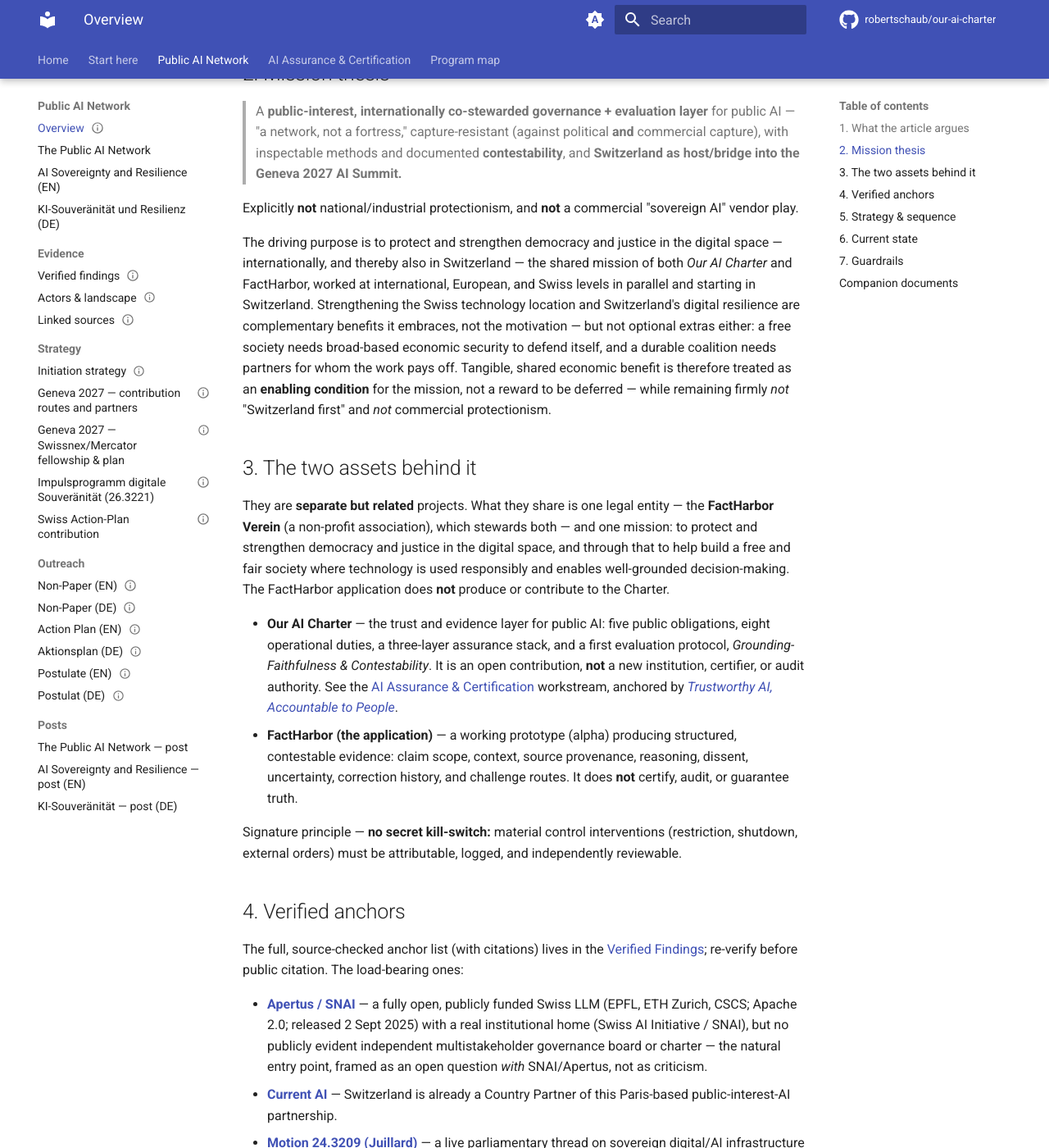
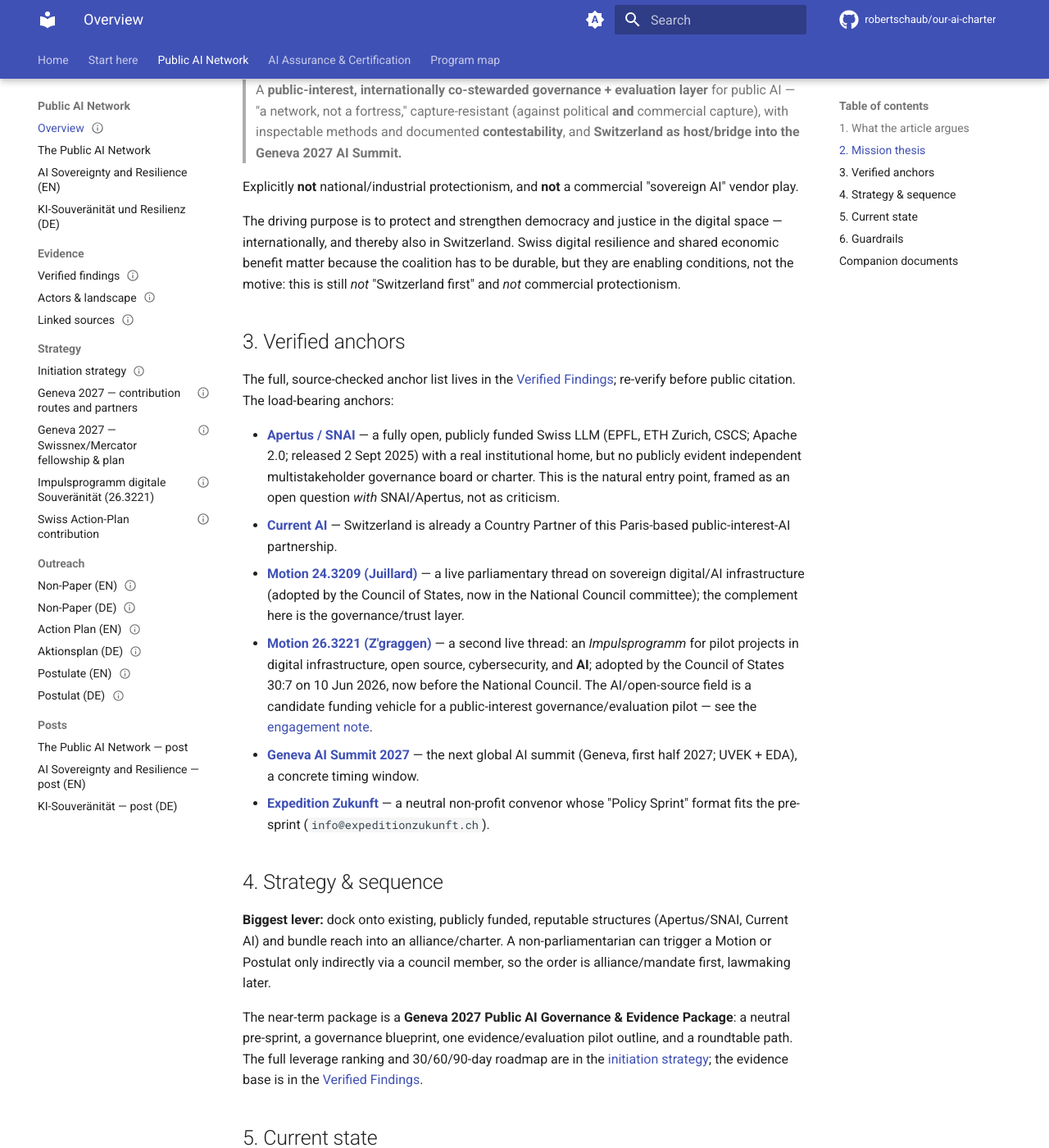
Before and after one commit to robertschaub/our-ai-charter, an MkDocs documentation site: the page built from docs/Public AI Network/briefing.md, in a window 1280 px wide and 1400 px high, scrolled down 762 px. Shown: the whole window at 82% size. Built offline with MkDocs 1.6.1 and Material for MkDocs 9.7.7, drawn with Linux system fonts in a browser that asks for light colours; plug-ins that fetch from the network failed and are left out; comment, search, counter and statistics services are not loaded; some of the changed text lies outside the part shown.

Commit message:
docs(public-ai): tighten overview briefing

```diff
--- a/docs/Public AI Network/briefing.md
+++ b/docs/Public AI Network/briefing.md
@@ -4,16 +4,16 @@
 
 # Public AI governance — initiative briefing
 
-This briefs anyone picking up the initiative behind the *Public AI Network* workstream. It builds on the published article *"KI-Souveränität und Resilienz: Den Schweizer Innovationsstandort nutzen, um international freiheitliche Werte zu stärken"* and its English companion *[The Public AI Network](Published/the-public-ai-network.md)*. Initiator: Robert Schaub (FactHarbor / Our AI Charter, `info@factharbor.ch`).
+This is the orientation page for the *Public AI Network* workstream. It builds on the published article *"KI-Souveränität und Resilienz: Den Schweizer Innovationsstandort nutzen, um international freiheitliche Werte zu stärken"* and its English companion *[The Public AI Network](Published/the-public-ai-network.md)*. Initiator: Robert Schaub (FactHarbor / Our AI Charter, `info@factharbor.ch`).
 
 ## 1. What the article argues
 
-It takes the public push for an **open Swiss AI model** and adds two arguments:
+The published article takes the public push for an **open Swiss AI model** and adds two arguments:
 
 1. **Governance as the basis of trust.** Trust in AI does not come from a "Made in Switzerland" label; it comes from transparent assumptions, publicly verifiable methods, evidence about real system behaviour, and clearly assigned accountabilities — protected against political *and* commercial capture.
 2. **An international node for free societies.** The biggest leverage is not an isolated national model but Switzerland acting as a **credible host and bridge-builder** for an internationally co-governed public-AI infrastructure serving free, rule-of-law societies.
 
-Switzerland already has the building blocks — **Apertus**, **Swiss AI Initiative / SNAI**, partner status in **Current AI**, and the **Geneva AI Summit 2027** as a timing window. "Bringing it forward" means converting the published signal into a small credible coalition and a neutrally-facilitated clarification process anchored on existing structures — *not* a new institution and *not* a parliamentary campaign first.
+Switzerland already has the building blocks: **Apertus**, **Swiss AI Initiative / SNAI**, partner status in **Current AI**, and the **Geneva AI Summit 2027** as a timing window. The next task is to turn the published signal into a small credible coalition and a neutrally facilitated clarification process anchored on existing structures — *not* a new institution and *not* a parliamentary campaign first.
 
 ## 2. Mission thesis
 
@@ -21,50 +21,40 @@
 
 Explicitly **not** national/industrial protectionism, and **not** a commercial "sovereign AI" vendor play.
 
-The driving purpose is to protect and strengthen democracy and justice in the digital space — internationally, and thereby also in Switzerland — the shared mission of both *Our AI Charter* and FactHarbor, worked at international, European, and Swiss levels in parallel and starting in Switzerland. Strengthening the Swiss technology location and Switzerland's digital resilience are complementary benefits it embraces, not the motivation — but not optional extras either: a free society needs broad-based economic security to defend itself, and a durable coalition needs partners for whom the work pays off. Tangible, shared economic benefit is therefore treated as an **enabling condition** for the mission, not a reward to be deferred — while remaining firmly *not* "Switzerland first" and *not* commercial protectionism.
+The driving purpose is to protect and strengthen democracy and justice in the digital space — internationally, and thereby also in Switzerland. Swiss digital resilience and shared economic benefit matter because the coalition has to be durable, but they are enabling conditions, not the motive: this is still *not* "Switzerland first" and *not* commercial protectionism.
 
-## 3. The two assets behind it
+## 3. Verified anchors
 
-They are **separate but related** projects. What they share is one legal entity — the **FactHarbor Verein** (a non-profit association), which stewards both — and one mission: to protect and strengthen democracy and justice in the digital space, and through that to help build a free and fair society where technology is used responsibly and enables well-grounded decision-making. The FactHarbor application does **not** produce or contribute to the Charter.
+The full, source-checked anchor list lives in the [Verified Findings](Evidence/verified-findings.md); re-verify before public citation. The load-bearing anchors:
 
-- **Our AI Charter** — the trust and evidence layer for public AI: five public obligations, eight operational duties, a three-layer assurance stack, and a first evaluation protocol, *Grounding-Faithfulness & Contestability*. It is an open contribution, **not** a new institution, certifier, or audit authority. See the [AI Assurance & Certification](../AI%20Assurance%20and%20Certification/Framework/founding-accord.md) workstream, anchored by *[Trustworthy AI, Accountable to People](../AI%20Assurance%20and%20Certification/Published/trustworthy-ai-accountable-to-people.md)*.
-- **FactHarbor (the application)** — a working prototype (alpha) producing structured, contestable evidence: claim scope, context, source provenance, reasoning, dissent, uncertainty, correction history, and challenge routes. It does **not** certify, audit, or guarantee truth.
-
-Signature principle — **no secret kill-switch:** material control interventions (restriction, shutdown, external orders) must be attributable, logged, and independently reviewable.
-
-## 4. Verified anchors
-
-The full, source-checked anchor list (with citations) lives in the [Verified Findings](Evidence/verified-findings.md); re-verify before public citation. The load-bearing ones:
-
-- **[Apertus / SNAI](https://www.swiss-ai.org/apertus)** — a fully open, publicly funded Swiss LLM (EPFL, ETH Zurich, CSCS; Apache 2.0; released 2 Sept 2025) with a real institutional home (Swiss AI Initiative / SNAI), but no publicly evident independent multistakeholder governance board or charter — the natural entry point, framed as an open question *with* SNAI/Apertus, not as criticism.
+- **[Apertus / SNAI](https://www.swiss-ai.org/apertus)** — a fully open, publicly funded Swiss LLM (EPFL, ETH Zurich, CSCS; Apache 2.0; released 2 Sept 2025) with a real institutional home, but no publicly evident independent multistakeholder governance board or charter. This is the natural entry point, framed as an open question *with* SNAI/Apertus, not as criticism.
 - **[Current AI](https://www.currentai.org/about-us)** — Switzerland is already a Country Partner of this Paris-based public-interest-AI partnership.
 - **[Motion 24.3209 (Juillard)](https://www.parlament.ch/de/ratsbetrieb/suche-curia-vista/geschaeft?AffairId=20243209)** — a live parliamentary thread on sovereign digital/AI infrastructure (adopted by the Council of States, now in the National Council committee); the complement here is the governance/trust layer.
-- **[Motion 26.3221 (Z'graggen)](https://www.parlament.ch/de/ratsbetrieb/suche-curia-vista/geschaeft?AffairId=20263221)** — a second live thread: an *Impulsprogramm* (time-limited seed funding) for pilot projects in digital infrastructure, open source, cybersecurity, and **AI**; adopted by the Council of States 30:7 on 10 Jun 2026, now before the National Council. The AI/open-source field is a candidate funding vehicle for a public-interest governance/evaluation pilot — see the [engagement note](Strategy/impulsprogramm-digitale-souveraenitaet.md).
+- **[Motion 26.3221 (Z'graggen)](https://www.parlament.ch/de/ratsbetrieb/suche-curia-vista/geschaeft?AffairId=20263221)** — a second live thread: an *Impulsprogramm* for pilot projects in digital infrastructure, open source, cybersecurity, and **AI**; adopted by the Council of States 30:7 on 10 Jun 2026, now before the National Council. The AI/open-source field is a candidate funding vehicle for a public-interest governance/evaluation pilot — see the [engagement note](Strategy/impulsprogramm-digitale-souveraenitaet.md).
 - **[Geneva AI Summit 2027](https://dig.watch/processes/2027-geneva-ai-summit)** — the next global AI summit (Geneva, first half 2027; UVEK + EDA), a concrete timing window.
 - **[Expedition Zukunft](https://www.expeditionzukunft.ch/uberuns)** — a neutral non-profit convenor whose "Policy Sprint" format fits the pre-sprint (`info@expeditionzukunft.ch`).
 
-A non-parliamentarian can trigger a Motion or Postulat only indirectly via a council member — so: alliance/mandate first, lawmaking later.
+## 4. Strategy & sequence
 
-## 5. Strategy & sequence
+**Biggest lever:** dock onto existing, publicly funded, reputable structures (Apertus/SNAI, Current AI) and bundle reach into an alliance/charter. A non-parliamentarian can trigger a Motion or Postulat only indirectly via a council member, so the order is alliance/mandate first, lawmaking later.
 
-**Biggest lever:** dock onto existing, publicly-funded, reputable structures (Apertus/SNAI, Current AI) and bundle reach into an alliance/charter; parliamentary moves come later via a carrier council member. The near-term package is a **Geneva 2027 Public AI Governance & Evidence Package**: a neutral pre-sprint, a governance blueprint, one evidence/evaluation pilot outline, and a roundtable path. The full leverage ranking and 30/60/90-day roadmap are in the [initiation strategy](Strategy/initiation-strategy.md); the evidence base is in the [Verified Findings](Evidence/verified-findings.md).
+The near-term package is a **Geneva 2027 Public AI Governance & Evidence Package**: a neutral pre-sprint, a governance blueprint, one evidence/evaluation pilot outline, and a roundtable path. The full leverage ranking and 30/60/90-day roadmap are in the [initiation strategy](Strategy/initiation-strategy.md); the evidence base is in the [Verified Findings](Evidence/verified-findings.md).
 
-## 6. Current state
+## 5. Current state
 
 The German article and its feed post are published; the English companion *[The Public AI Network](Published/the-public-ai-network.md)* followed. Outreach to potential Swiss and international collaborators is in progress. The near-term aim is a handful of orientation conversations and three credible supporters, then a neutrally-facilitated pre-sprint.
 
-The useful asks now are bounded: critique the package, point to a relevant public-AI peer or institutional anchor, suggest a neutral convenor, or help test whether the first pilot should focus on governance, evidence/evaluation, or both.
+Current asks: critique the package, point to a relevant public-AI peer or institutional anchor, suggest a neutral convenor, or help test whether the first pilot should focus on governance, evidence/evaluation, or both.
 
 For who is already working in this space (by role), see the [actor & landscape map](Evidence/actors-and-landscape.md). For whether/when to file into the Swiss AI Action Plan, see the [contribution approach](Strategy/swiss-action-plan-contribution.md).
 
-## 7. Guardrails
+## 6. Guardrails
 
-- **Honest framing.** Claim coalitions/processes as *intent*, not as already existing. Charter = a contribution/spec; FactHarbor = prototype/alpha. No certification/audit authority is claimed.
+- **Honest framing.** Claim coalitions/processes as *intent*, not as already existing. No mandate, certification, audit authority, or active pilot is claimed.
 - **Additive framing.** Lead with the recipient's own work; position the contribution as additive; invite critique.
 - **Public-interest filter / anti-capture.** Avoid commercial-vendor entanglement; disclose any commercial ties.
-- **Not in competition** with SNAI/Apertus; **internationally oriented**, with Switzerland as initiator, host, and bridge-builder — Swiss benefit and international impact reinforce each other.
-- **Process, not campaign.** Start an open-ended clarification process.
-- **No parliamentary move first.** Postulat/interpellation come later, via a carrier council member.
+- **Not in competition** with SNAI/Apertus; internationally oriented, with Switzerland as initiator, host, and bridge-builder.
+- **Process before campaign.** Start an open-ended clarification process; Postulat/interpellation come later, via a carrier council member.
 
 ## Companion documents
 
```
Also changed, not shown: CHANGELOG.md (+3 -0 lines).
